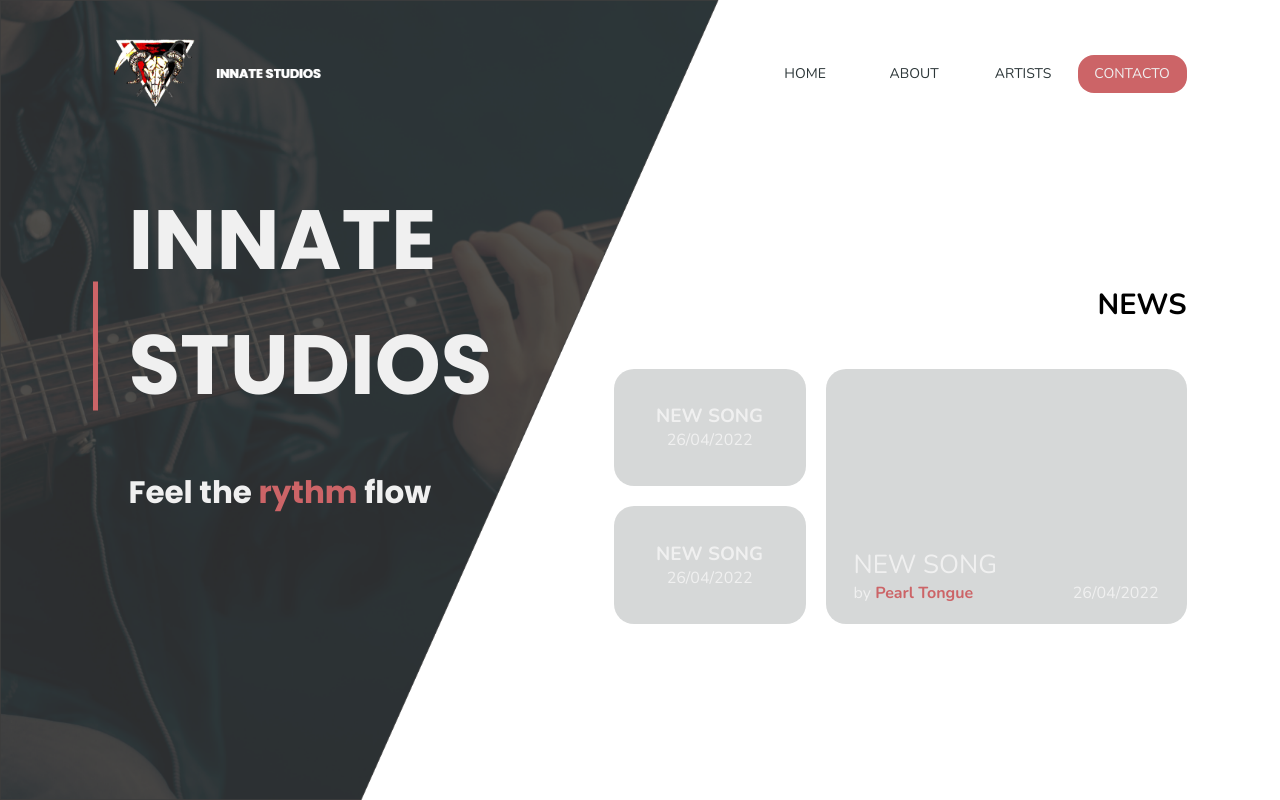
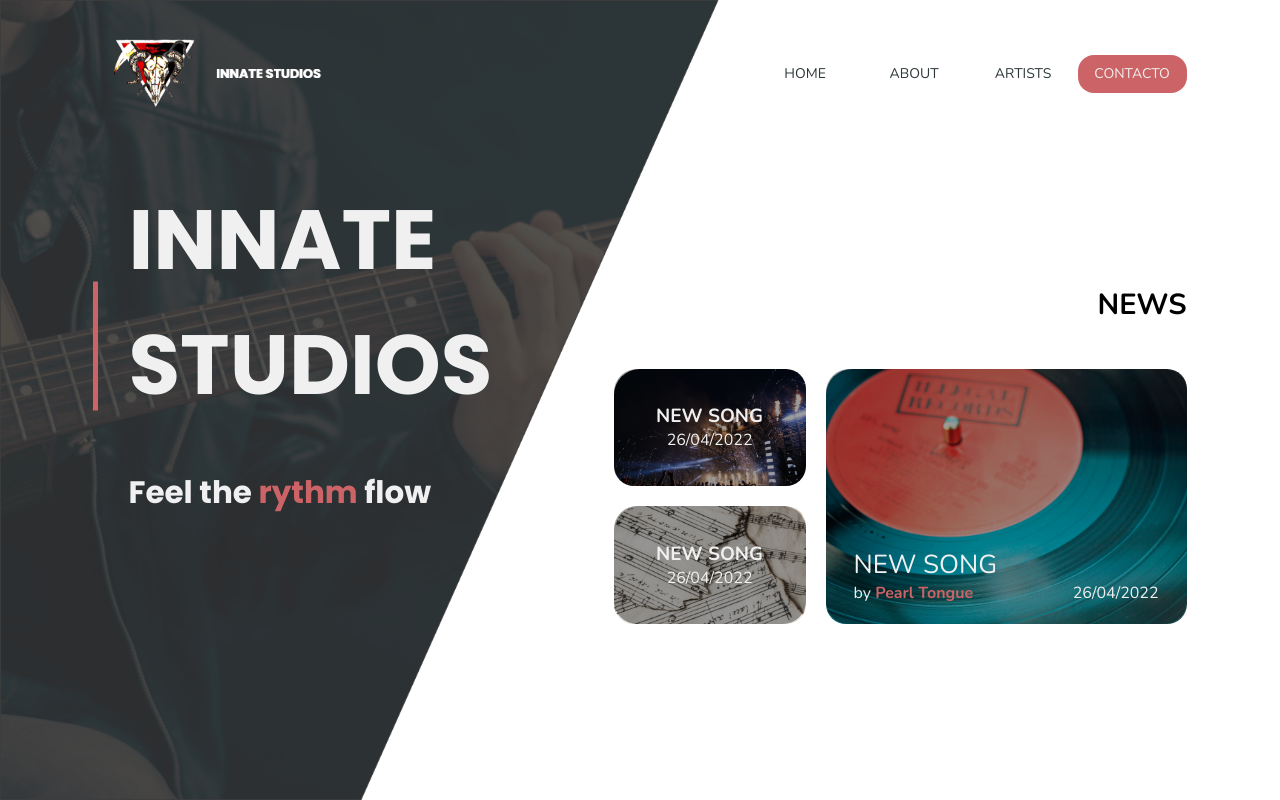
Before and after one commit to RodrigoMiguelRochaAnjos/innate-studios, a PHP site: page / in a window 1280 px wide. Run offline with PHP 8.4, Linux system fonts and the light colour scheme.

Commit message:
Adding News (complete)

```diff
--- a/css/master.css
+++ b/css/master.css
@@ -150,6 +150,11 @@ nav ul li a.c2a {
           transform: translateY(-50%);
 }
 
+.content .content-right {
+  margin-right: 0;
+  margin-left: auto;
+}
+
 .content .content-right h1 {
   text-align: right;
   font-size: 29px;
@@ -174,7 +179,7 @@ nav ul li a.c2a {
 .content .content-right .news .post .cover {
   width: 100%;
   height: 100%;
-  background-color: #2c363831;
+  background-color: rgba(0, 0, 0, 0.39);
   display: -webkit-box;
   display: -ms-flexbox;
   display: flex;
@@ -185,7 +190,7 @@ nav ul li a.c2a {
   -webkit-box-pack: center;
       -ms-flex-pack: center;
           justify-content: center;
-  border-radius: 20px;
+  border-radius: 23px;
 }
 
 .content .content-right .news .post .cover .bottom {
@@ -261,5 +266,6 @@ nav ul li a.c2a {
   -ms-grid-row: 2;
   -ms-grid-row-span: 1;
   grid-row: 2 / span 1;
+  width: 192px;
 }
 /*# sourceMappingURL=master.css.map */
--- a/index.html
+++ b/index.html
@@ -31,7 +31,7 @@
                 <div class="content-right">
                     <h1>NEWS</h1>
                     <div class="news">
-                        <div style="background-image: url();" class="post">
+                        <div style="background-image: url('img/news.png');" class="post">
                             <div class="cover">
                                 <div class="bottom">
                                     <h3>NEW SONG</h3>
@@ -44,7 +44,7 @@
                                 </div>
                             </div>
                         </div>
-                        <div class="post">
+                        <div style="background-image: url('img/news1.png');" class="post">
                             <div class="cover">
                                 <div class="bottom">
                                     <h3>NEW SONG</h3>
@@ -56,7 +56,7 @@
                                 </div>
                             </div>
                         </div>
-                        <div class="post">
+                        <div style="background-image: url('img/news2.png');" class="post">
                             <div class="cover">
                                 <div class="bottom">
                                     <h3>NEW SONG</h3>
```
Also changed, not shown: css/master.scss (+5 -2 lines), img/news.png (added), img/news1.png (added), img/news2.png (added), 1 other file.
